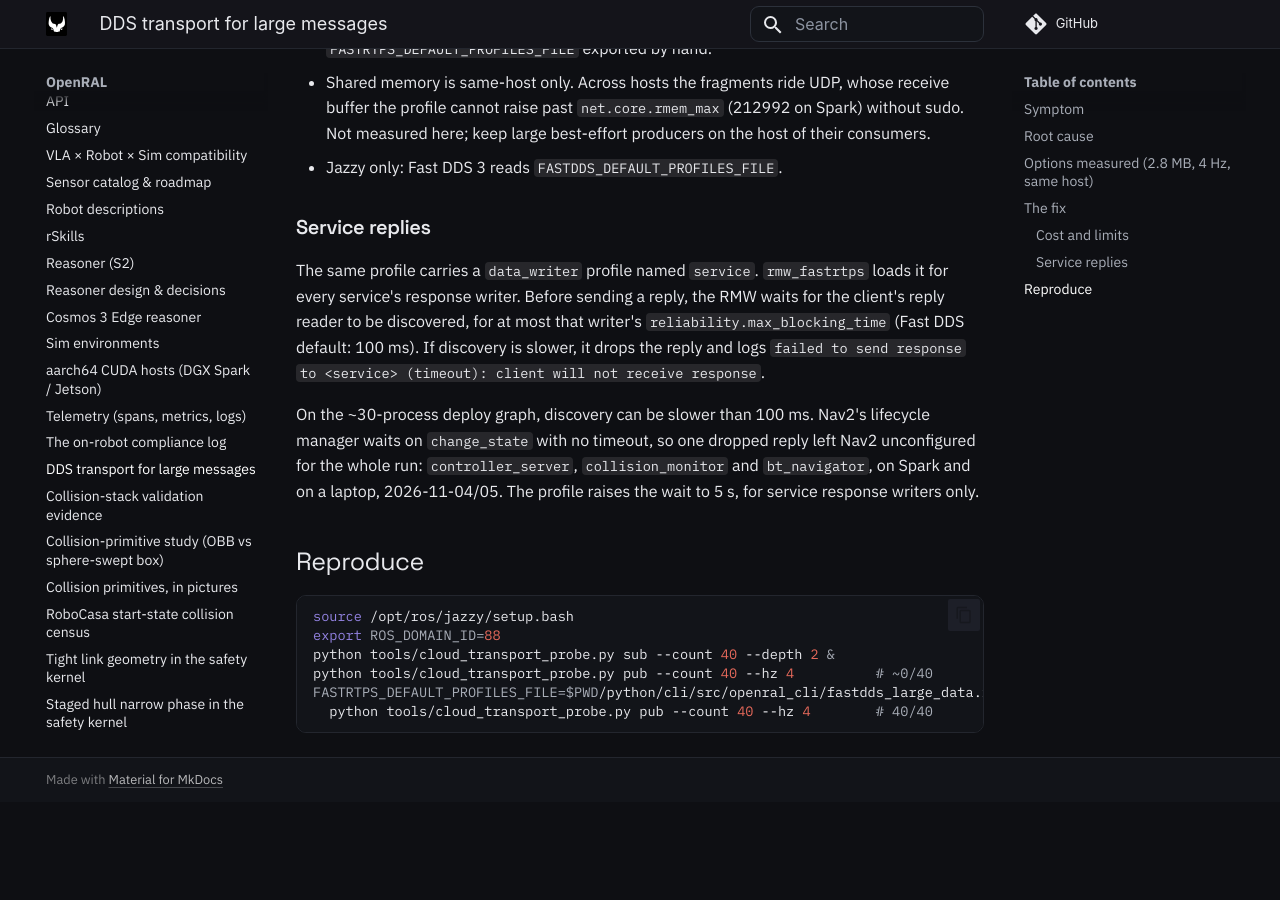
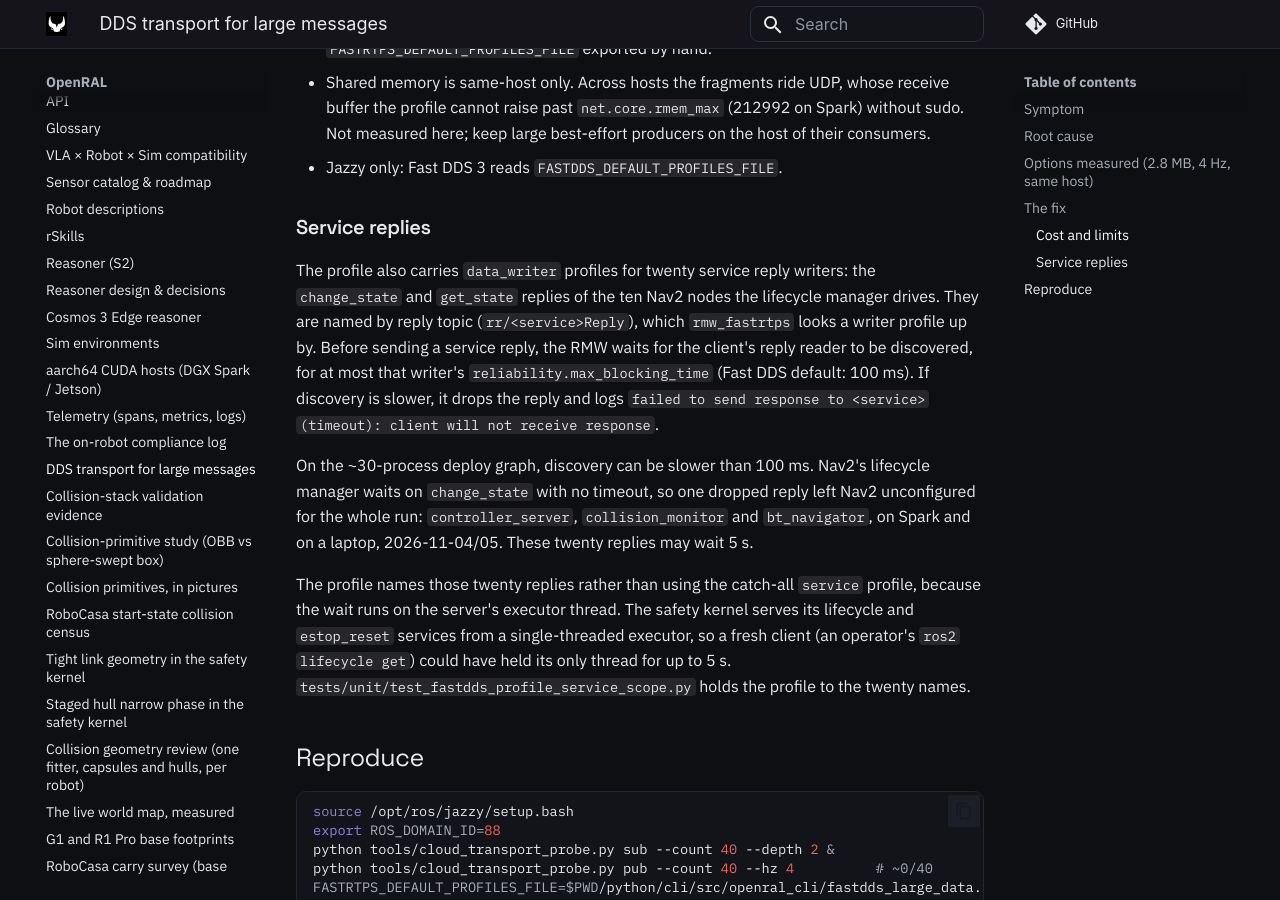
Before and after one commit to OpenRAL/openral, an MkDocs documentation site: the page built from docs/reference/dds-large-messages.md, in a window 1280 px wide and 900 px high, scrolled down 3276 px. Built offline with MkDocs 1.6.1 and Material for MkDocs 9.7.7, drawn with Linux system fonts in a browser that asks for light colours; comment, search, counter and statistics services are not loaded; before the commit the page ends 4078 px from its top, so only the background shows below that.

Commit message:
fix(cli): the 5 s Fast DDS reply wait reaches Nav2 lifecycle replies only, not the kernel
4930aa679 gave every service reply writer (the catch-all "service" profile) 5 s to
wait for the client's reply reader to be discovered. That wait runs on the server's
executor thread, and safety_kernel_node serves its lifecycle and estop_reset services
from a single-threaded executor: a fresh client (an operator's ros2 lifecycle get)
could have held the kernel's only thread for up to 5 s instead of 100 ms, with no
chunk checked and no e-stop message processed. The profile now names the twenty
replies Nav2's lifecycle manager needs (rr/<node>/{change_state,get_state}Reply for
its ten managed nodes); every other service keeps Fast DDS's 100 ms default.

Co-Authored-By: Claude Opus 5.5 <noreply@anthropic.com>
Claude-Session: https://claude.ai/code/session_01NavzwajvnCFE77Powz2uxM
Signed-off-by: Adrian <adrianllopart@gmail.com>

```diff
--- a/docs/reference/dds-large-messages.md
+++ b/docs/reference/dds-large-messages.md
@@ -118,18 +118,24 @@ non-blocking `publish()` on every live-ROS run.
 
 ### Service replies
 
-The same profile carries a `data_writer` profile named `service`. `rmw_fastrtps`
-loads it for every service's response writer. Before sending a reply, the RMW waits
-for the client's reply reader to be discovered, for at most that writer's
-`reliability.max_blocking_time` (Fast DDS default: 100 ms). If discovery is slower,
-it drops the reply and logs `failed to send response to <service> (timeout): client
-will not receive response`.
+The profile also carries `data_writer` profiles for twenty service reply writers: the
+`change_state` and `get_state` replies of the ten Nav2 nodes the lifecycle manager drives.
+They are named by reply topic (`rr/<service>Reply`), which `rmw_fastrtps` looks a writer
+profile up by. Before sending a service reply, the RMW waits for the client's reply reader
+to be discovered, for at most that writer's `reliability.max_blocking_time` (Fast DDS
+default: 100 ms). If discovery is slower, it drops the reply and logs `failed to send
+response to <service> (timeout): client will not receive response`.
 
-On the ~30-process deploy graph, discovery can be slower than 100 ms. Nav2's
-lifecycle manager waits on `change_state` with no timeout, so one dropped reply left
-Nav2 unconfigured for the whole run: `controller_server`, `collision_monitor` and
-`bt_navigator`, on Spark and on a laptop, 2026-11-04/05. The profile raises the
-wait to 5 s, for service response writers only.
+On the ~30-process deploy graph, discovery can be slower than 100 ms. Nav2's lifecycle
+manager waits on `change_state` with no timeout, so one dropped reply left Nav2
+unconfigured for the whole run: `controller_server`, `collision_monitor` and
+`bt_navigator`, on Spark and on a laptop, 2026-11-04/05. These twenty replies may wait 5 s.
+
+The profile names those twenty replies rather than using the catch-all `service`
+profile, because the wait runs on the server's executor thread. The safety kernel serves
+its lifecycle and `estop_reset` services from a single-threaded executor, so a fresh
+client (an operator's `ros2 lifecycle get`) could have held its only thread for up to 5 s.
+`tests/unit/test_fastdds_profile_service_scope.py` holds the profile to the twenty names.
 
 ## Reproduce
 
```
Also changed, not shown: 2 other files.
